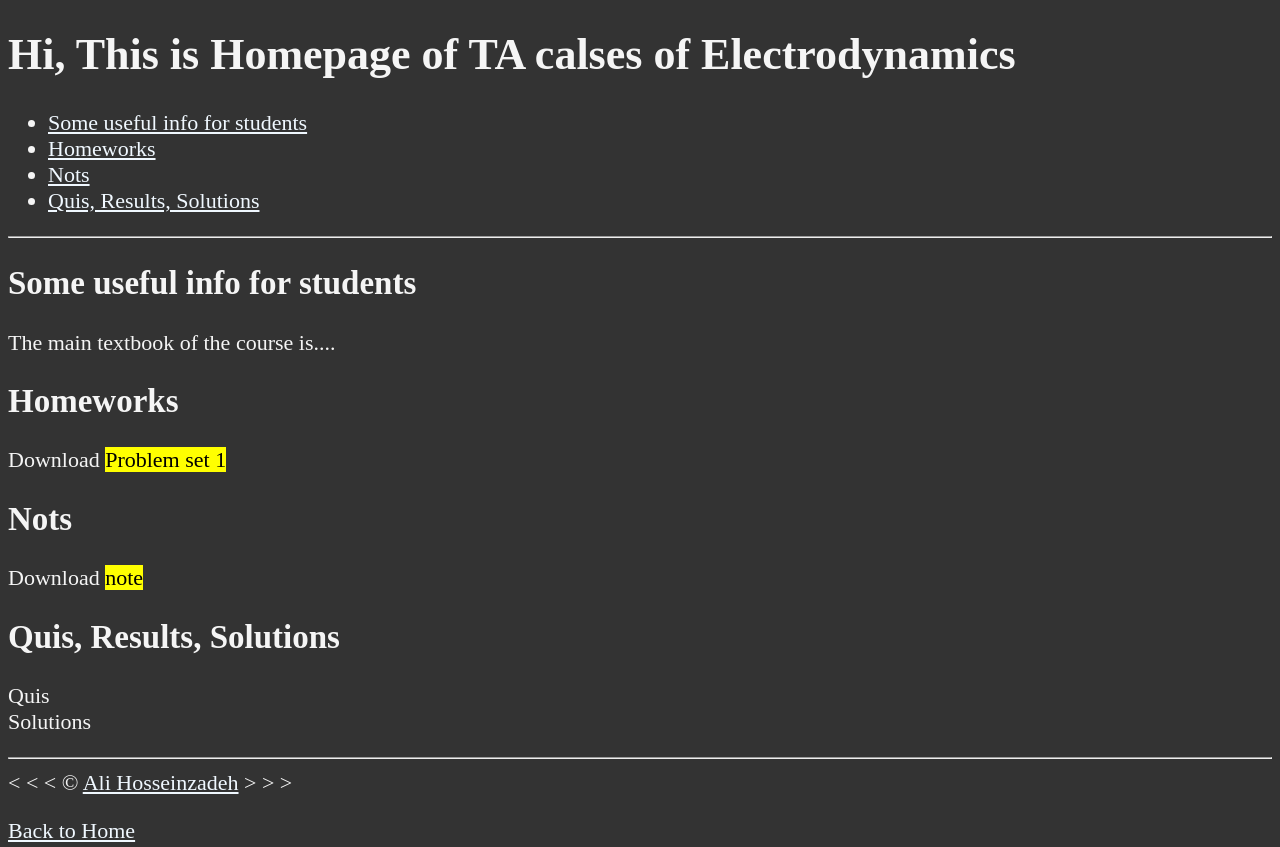
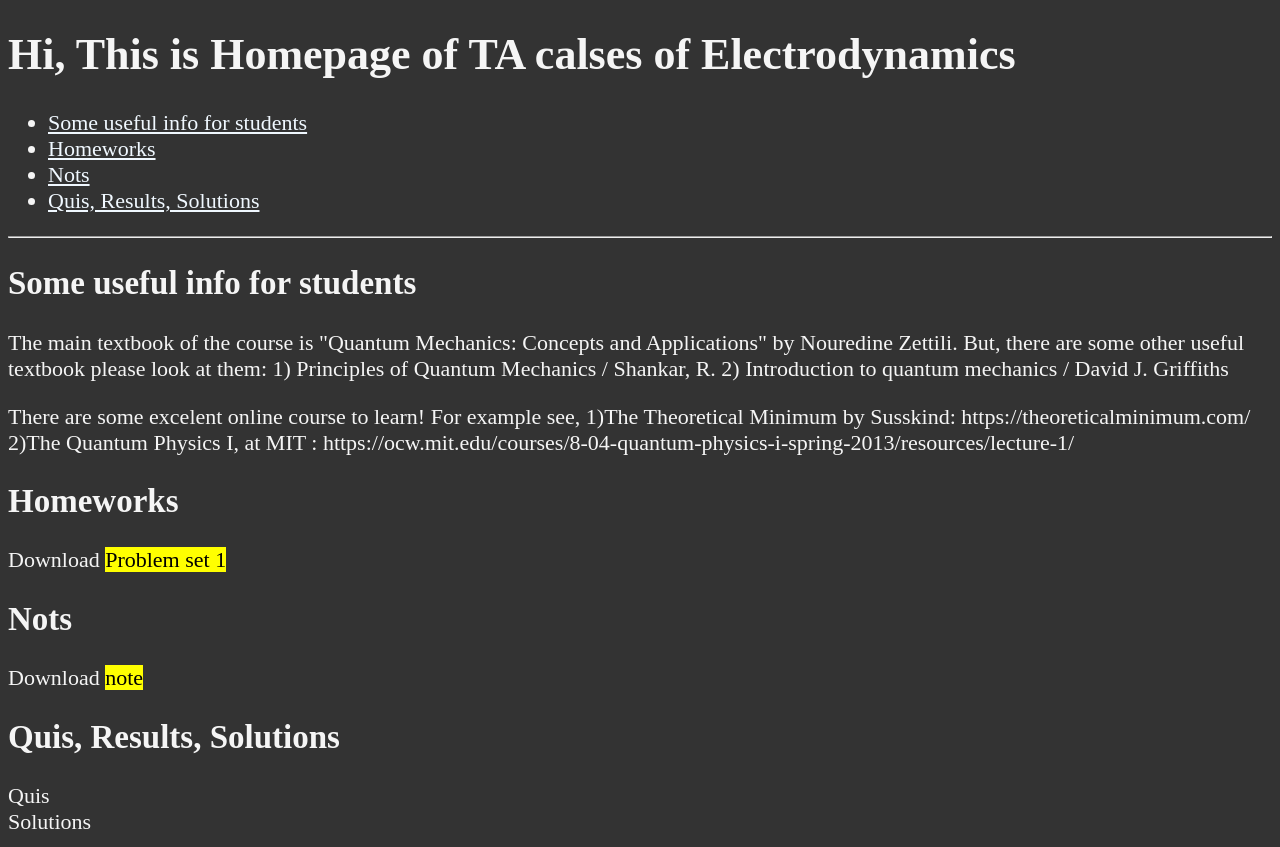
Before and after one commit to alihosseinzadehph/Theoretical-Physics, a plain HTML site: page teaching1.html in a window 1280 px wide. Shown: the top 847 px of the page. Drawn offline with Linux system fonts and the light colour scheme.

Commit message:
Update teaching1.html

```diff
--- a/teaching1.html
+++ b/teaching1.html
@@ -44,7 +44,14 @@
             <article id="Now">
                 <h2>Some useful info for students</h2>
                 <p>
-                    The main textbook of the course is....
+                    The main textbook of the course is "Quantum Mechanics: Concepts and Applications" by Nouredine Zettili. But, there are some other useful textbook please look at them:
+                    1) Principles of Quantum Mechanics / Shankar, R.
+                    2) Introduction to quantum mechanics / David J. Griffiths
+                </p>
+                <p>
+                    There are some excelent online course to learn! For example see,
+                    1)The Theoretical Minimum by Susskind: https://theoreticalminimum.com/
+                    2)The Quantum Physics I, at MIT : https://ocw.mit.edu/courses/8-04-quantum-physics-i-spring-2013/resources/lecture-1/
                 </p>
 
 
```
